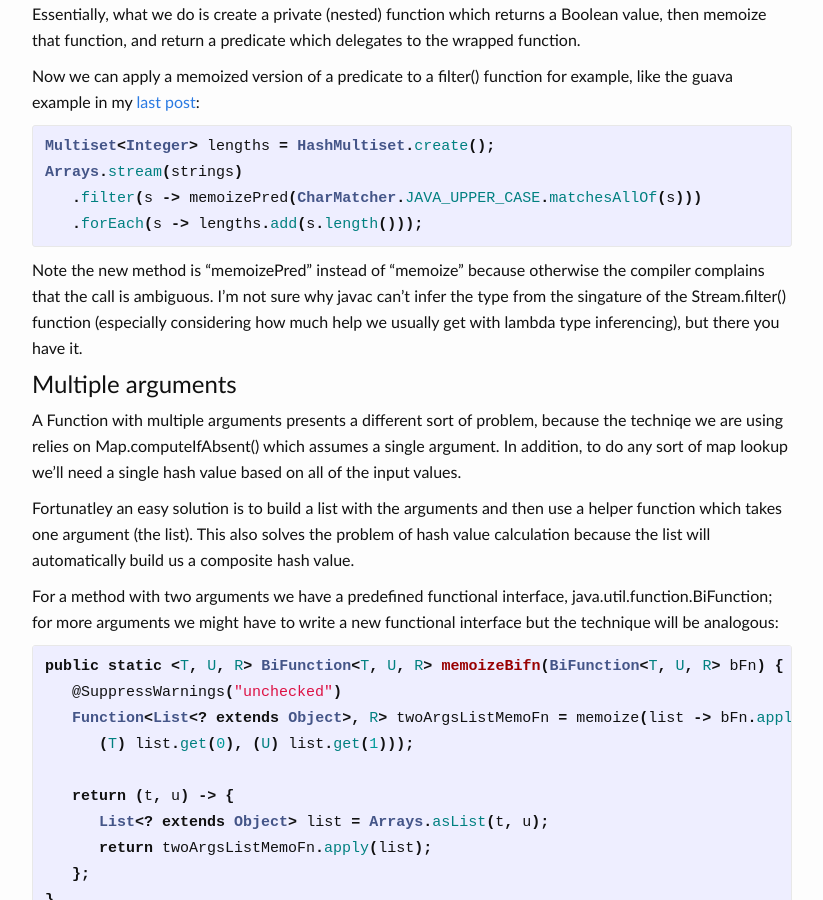
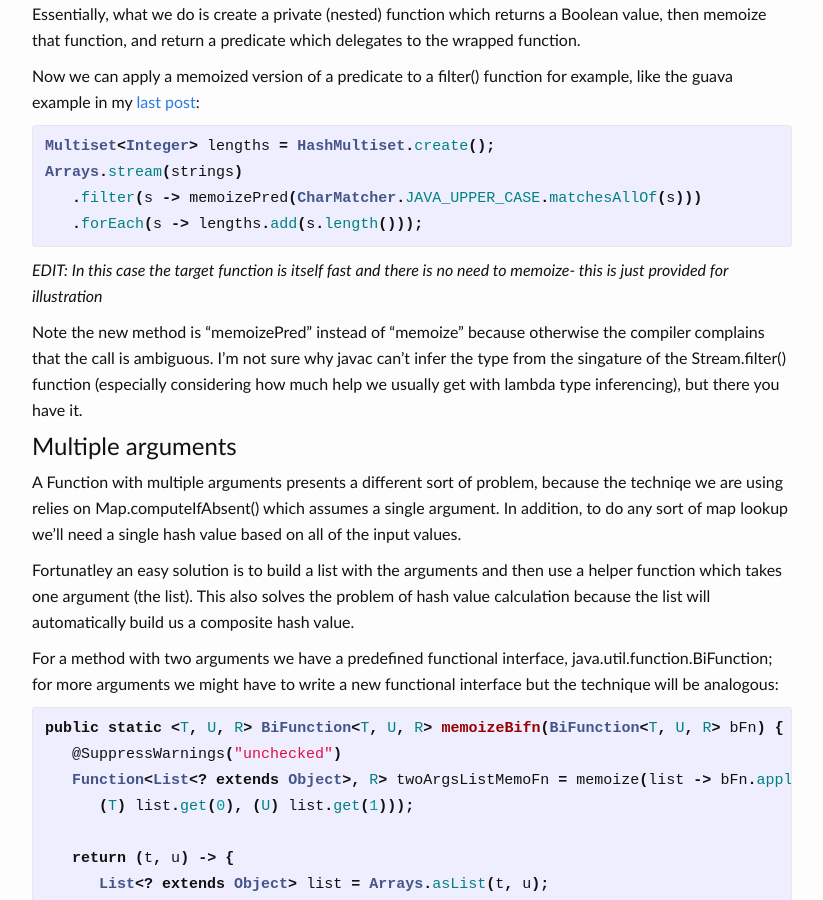
Before and after one commit to bendra/bendra.github.io, a Jekyll site: the page built from _posts/2014-12-08-functional-programing-memoziation-java-8.markdown, in a window 1280 px wide and 900 px high, scrolled down 2291 px. Shown: the whole window, without its empty margins (228-1051 px from the left). Built offline with Jekyll 4.4.1, drawn with Linux system fonts in a browser that asks for light colours; comment, search, counter and statistics services are not loaded.

Commit message:
added clearification

```diff
--- a/_posts/2014-12-08-functional-programing-memoziation-java-8.markdown
+++ b/_posts/2014-12-08-functional-programing-memoziation-java-8.markdown
@@ -91,6 +91,7 @@ Arrays.stream(strings)
    .filter(s -> memoizePred(CharMatcher.JAVA_UPPER_CASE.matchesAllOf(s)))
    .forEach(s -> lengths.add(s.length()));
 {% endhighlight %}
+*EDIT: In this case the target function is itself fast and there is no need to memoize- this is just provided for illustration*
 
 Note the new method is "memoizePred" instead of "memoize" because otherwise the compiler complains that the call is ambiguous.  I'm not sure why javac can't infer the type from the singature of the Stream.filter() function (especially considering how much help we usually get with lambda type inferencing), but there you have it.
 
```
